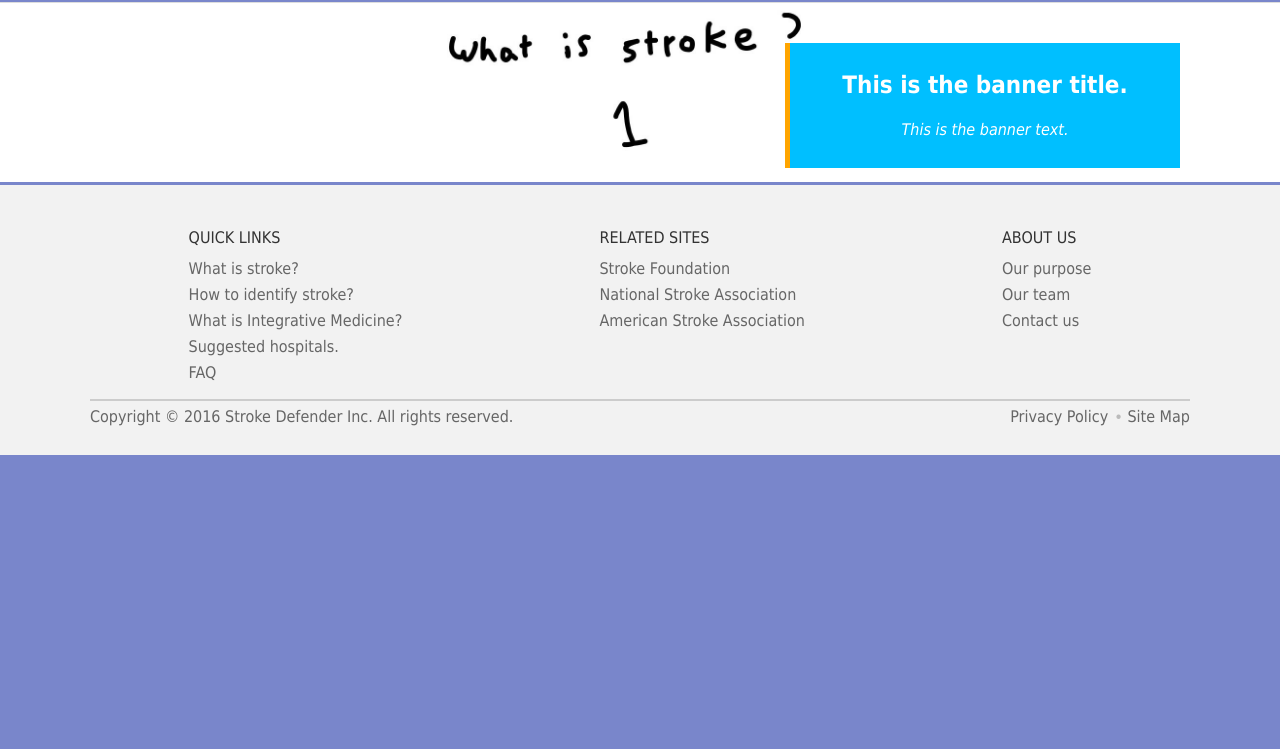
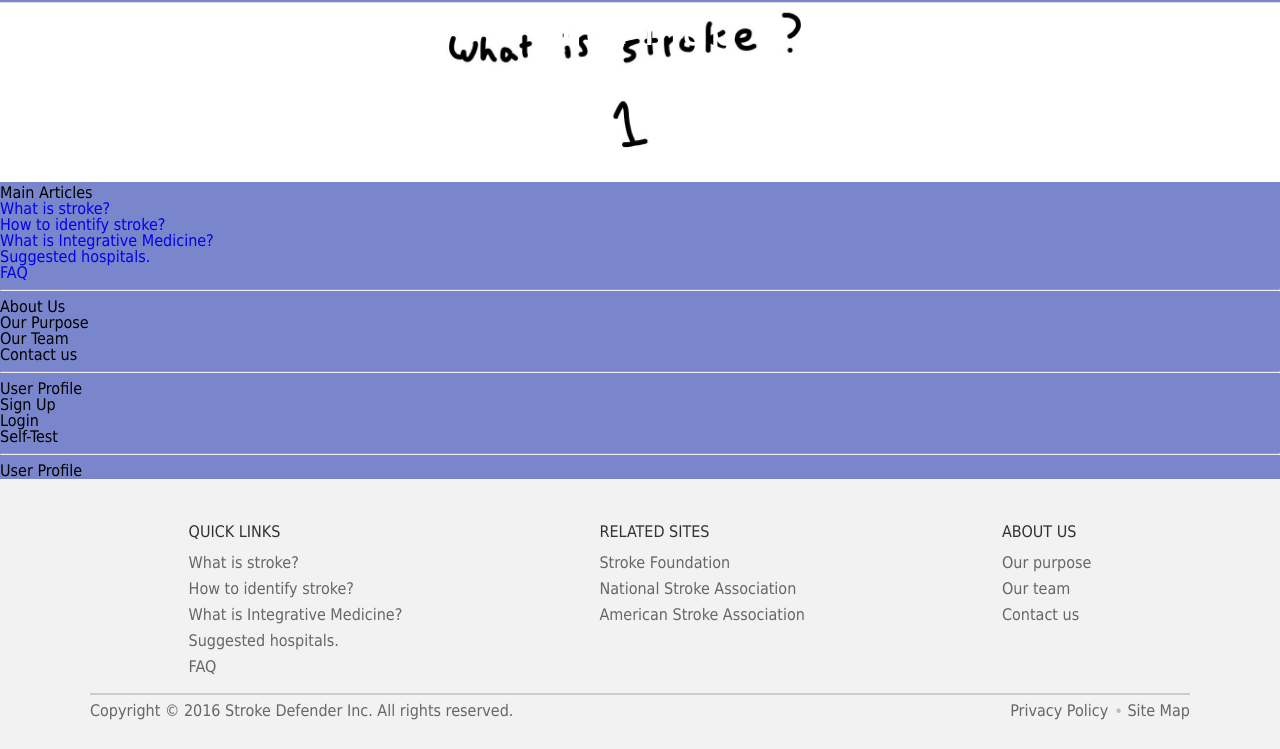
Before and after one commit to bartley-le/INFO1003-GU, a PHP site: page /sitemap.html in a window 1280 px wide. Shown: the part 62-811 px from the top of the page. Before the commit the page ends 517 px from the top, so only its background shows below. Run offline with PHP 8.4, Linux system fonts and the light colour scheme.

Commit message:
site map

```diff
--- a/sitemap.html
+++ b/sitemap.html
@@ -38,11 +38,44 @@
 <!--Banner-->
 <div class="banner">
     <img class="banner-img" src="img/banner1.jpg">
-    <div class="banner-text">
-        <h1>This is the banner title.</h1>
-        <p>This is the banner text.</p>
+    <h1 class="banner-heading">Site Map</h1>
+</div>
+
+<article class="site-map">
+    <div>
+        <h2>Main Articles</h2>
+        <ul>
+            <li><a href="#">What is stroke?</a></li>
+            <li><a href="#">How to identify stroke?</a></li>
+            <li><a href="#">What is Integrative Medicine?</a></li>
+            <li><a href="#">Suggested hospitals.</a></li>
+            <li><a href="faq.html">FAQ</a></li>
+        </ul>
     </div>
-</div>
+    <hr>
+    <div>
+        <h2>About Us</h2>
+        <ul>
+            <li><a>Our Purpose</a></li>
+            <li><a>Our Team</a></li>
+            <li><a>Contact us</a></li>
+        </ul>
+    </div>
+    <hr>
+    <div>
+        <h2>User Profile</h2>
+        <ul>
+            <li><a>Sign Up</a></li>
+            <li><a>Login</a></li>
+            <li><a>Self-Test</a></li>
+        </ul>
+    </div>
+    <hr>
+    <div>
+        <h2>User Profile</h2>
+        <ul></ul>
+    </div>
+</article>
 
 
 <!--Footer-->
--- a/style.css
+++ b/style.css
@@ -97,6 +97,17 @@ ul.hor-list li + li:before {
 
 .banner .banner-text > p {
     margin-top: 25px;
+}
+
+.banner h1.banner-heading{
+    position: absolute;
+    left: 0;
+    top: 0;
+    width: 100%;
+    height: 100%;
+    text-align: center;
+    vertical-align: middle;
+    color: white;
 }
 
 /*Anthony - Self-test*/
@@ -255,3 +266,6 @@ p{
 
 
 /*Larry - Site map*/
+.site-map {
+
+}
```
